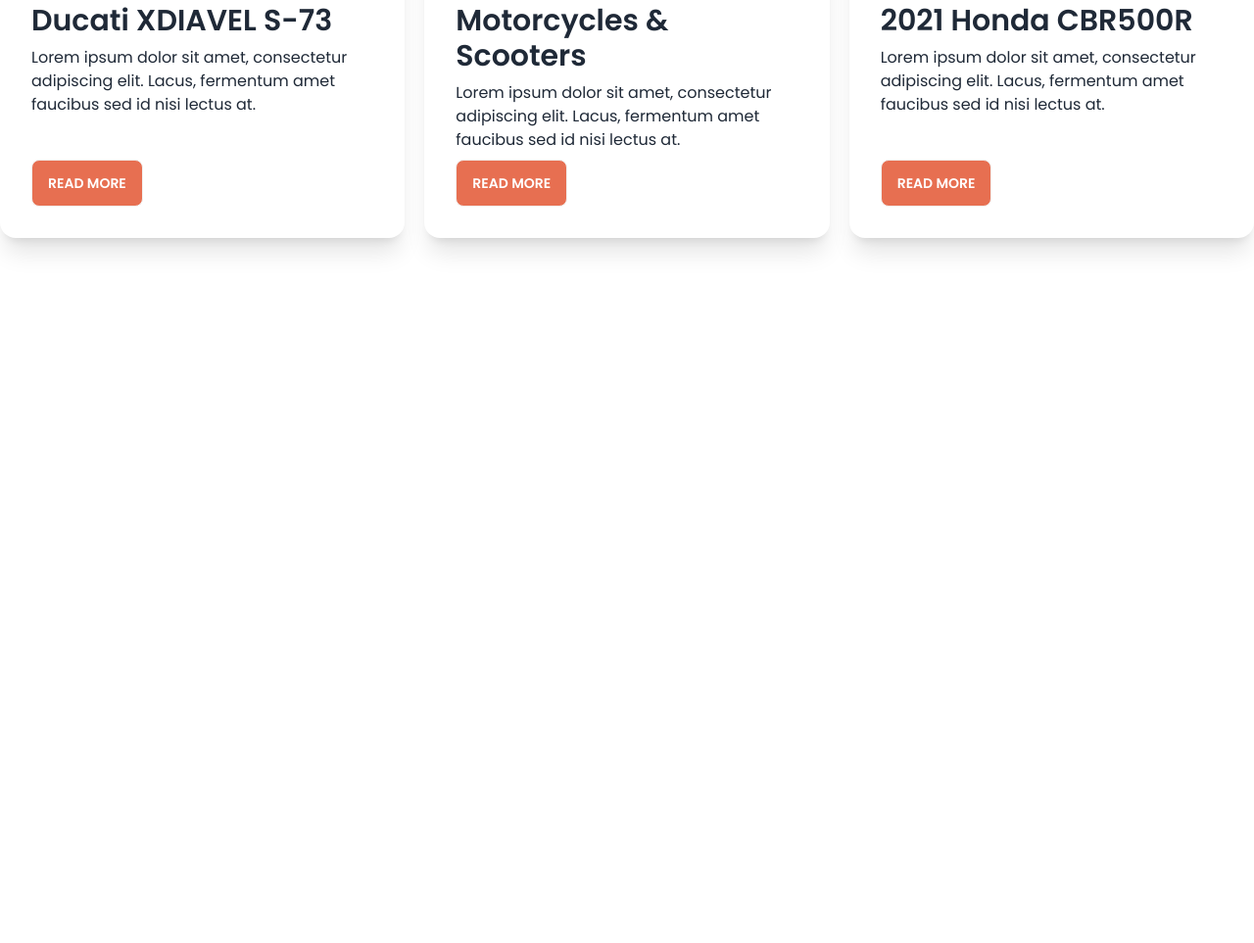
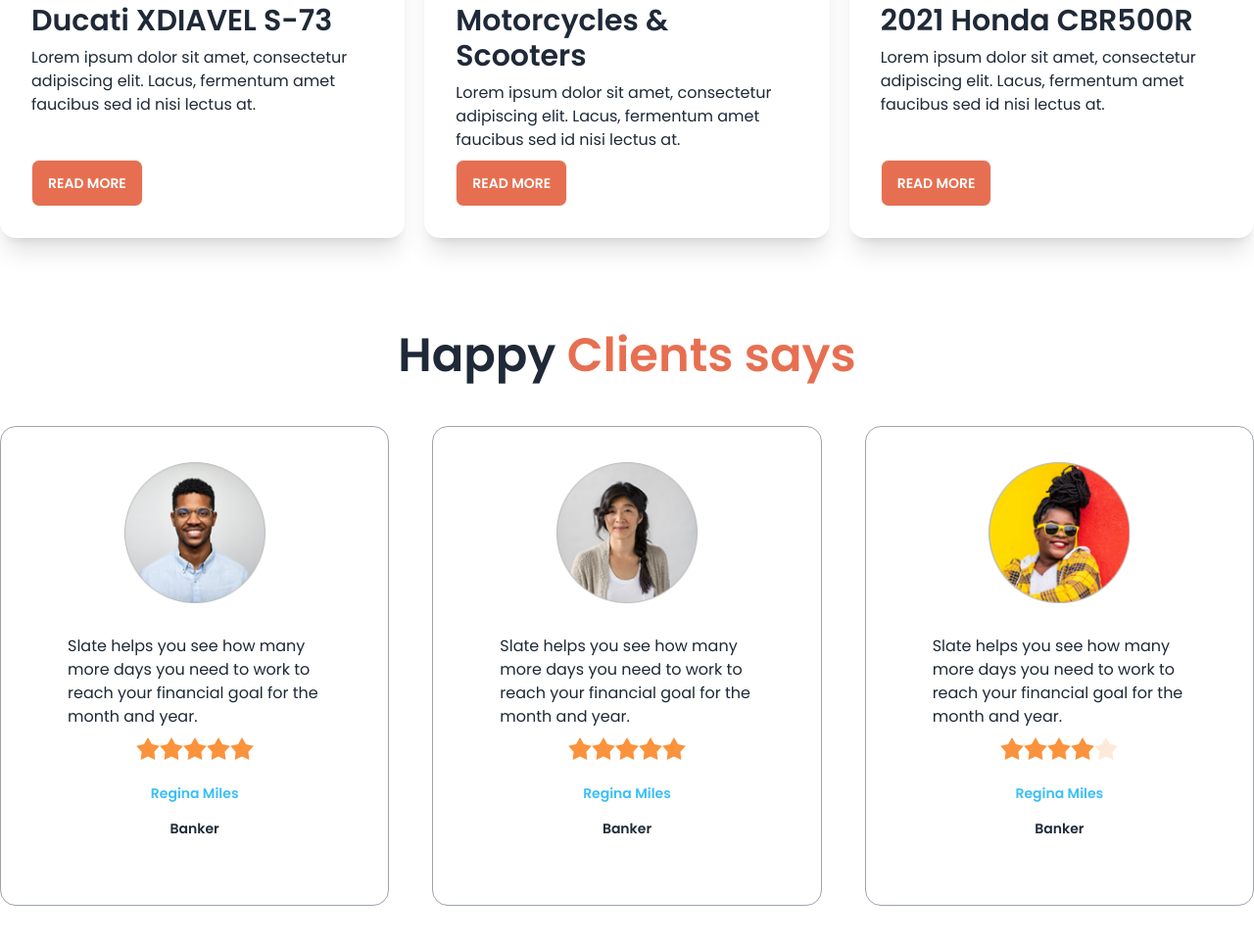
Before and after one commit to sagor995/PH-Website-Projects, a plain HTML site: page biker-zone-with-daisyui/index.html in a window 1280 px wide. Shown: the part 1099-2062 px from the top of the page at 98% size. Before the commit the page ends 1438 px from the top, so only its background shows below. Drawn offline with nearby package versions, Linux system fonts and the light colour scheme.

Commit message:
happy client section added

```diff
--- a/biker-zone-with-daisyui/index.html
+++ b/biker-zone-with-daisyui/index.html
@@ -257,6 +257,147 @@
           </div>
         </div>
       </section>
+
+      <!-- Happy Clients -->
+      <section class="my-24">
+        <h3 class="text-5xl font-semibold text-center mb-12">
+          Happy <span class="text-bike-primary">Clients says</span>
+        </h3>
+        <div class="grid grid-cols-1 md:grid-cols-2 lg:grid-cols-3 gap-11">
+          <!-- First Card -->
+          <div class="card bg-base-100 p-9 border border-gray-400">
+            <figure>
+              <img class="w-36" src="/images/others/user-1.png" alt="Shoes" />
+            </figure>
+            <div class="card-body">
+              <p>
+                Slate helps you see how many more days you need to work to reach
+                your financial goal for the month and year.
+              </p>
+              <div class="rating justify-center">
+                <input
+                  type="radio"
+                  name="rating-2"
+                  class="mask mask-star-2 bg-orange-400"
+                />
+                <input
+                  type="radio"
+                  name="rating-2"
+                  class="mask mask-star-2 bg-orange-400"
+                />
+                <input
+                  type="radio"
+                  name="rating-2"
+                  class="mask mask-star-2 bg-orange-400"
+                />
+                <input
+                  type="radio"
+                  name="rating-2"
+                  class="mask mask-star-2 bg-orange-400"
+                  checked
+                />
+                <input
+                  type="radio"
+                  name="rating-2"
+                  class="mask mask-star-2 bg-orange-400"
+                />
+              </div>
+              <div class="text-center space-y-4 mt-4">
+                <h4 class="text-sm font-semibold text-info">Regina Miles</h4>
+                <p class="text-sm font-semibold">Banker</p>
+              </div>
+            </div>
+          </div>
+          <!-- Second Card -->
+          <div class="card bg-base-100 p-9 border border-gray-400">
+            <figure>
+              <img class="w-36" src="/images/others/user-2.png" alt="Shoes" />
+            </figure>
+            <div class="card-body">
+              <p>
+                Slate helps you see how many more days you need to work to reach
+                your financial goal for the month and year.
+              </p>
+              <div class="rating justify-center">
+                <input
+                  type="radio"
+                  name="rating-2"
+                  class="mask mask-star-2 bg-orange-400"
+                />
+                <input
+                  type="radio"
+                  name="rating-2"
+                  class="mask mask-star-2 bg-orange-400"
+                />
+                <input
+                  type="radio"
+                  name="rating-2"
+                  class="mask mask-star-2 bg-orange-400"
+                />
+                <input
+                  type="radio"
+                  name="rating-2"
+                  class="mask mask-star-2 bg-orange-400"
+                  checked
+                />
+                <input
+                  type="radio"
+                  name="rating-2"
+                  class="mask mask-star-2 bg-orange-400"
+                />
+              </div>
+              <div class="text-center space-y-4 mt-4">
+                <h4 class="text-sm font-semibold text-info">Regina Miles</h4>
+                <p class="text-sm font-semibold">Banker</p>
+              </div>
+            </div>
+          </div>
+          <!-- Third Card -->
+          <div class="card bg-base-100 p-9 border border-gray-400">
+            <figure>
+              <img class="w-36" src="/images/others/user-3.png" alt="Shoes" />
+            </figure>
+            <div class="card-body">
+              <p>
+                Slate helps you see how many more days you need to work to reach
+                your financial goal for the month and year.
+              </p>
+              <div class="rating justify-center">
+                <input
+                  type="radio"
+                  name="rating-2"
+                  class="mask mask-star-2 bg-orange-400"
+                />
+                <input
+                  type="radio"
+                  name="rating-2"
+                  class="mask mask-star-2 bg-orange-400"
+                />
+                <input
+                  type="radio"
+                  name="rating-2"
+                  class="mask mask-star-2 bg-orange-400"
+                />
+                <input
+                  type="radio"
+                  name="rating-2"
+                  class="mask mask-star-2 bg-orange-400"
+                  checked
+                />
+                <input
+                  type="radio"
+                  name="rating-2"
+                  class="mask mask-star-2 bg-orange-400"
+                />
+              </div>
+              <div class="text-center space-y-4 mt-4">
+                <h4 class="text-sm font-semibold text-info">Regina Miles</h4>
+                <p class="text-sm font-semibold">Banker</p>
+              </div>
+            </div>
+          </div>
+        </div>
+      </section>
     </main>
     <footer></footer>
   </body>
```
